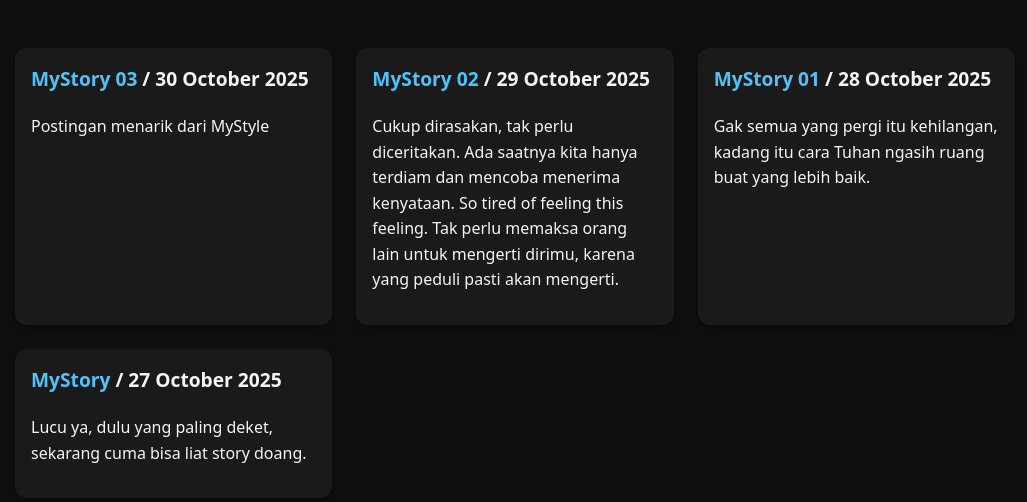
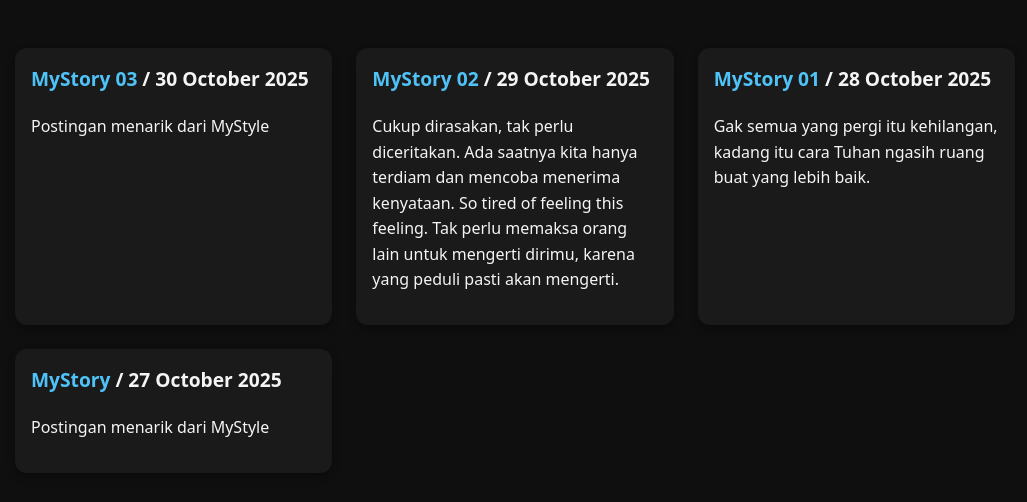
Before and after one commit to mystyl3/mystyl3.github.io, a Jekyll site: the page built from index.md, in a window 1280 px wide. Shown: the top 502 px of the page, without its empty margins (125-1152 px from the left). Built offline with Jekyll 4.4.1, drawn with Linux system fonts in a browser that asks for light colours.

Commit message:
Update 2025-10-27-mystory.html

```diff
--- a/_posts/2025-10-27-mystory.html
+++ b/_posts/2025-10-27-mystory.html
@@ -1,12 +1,8 @@
 ---
 layout: none
 title: "MyStory"
-description: "Lucu ya, dulu yang paling deket, sekarang cuma bisa liat story doang."
 date: 2025-10-27 06:00:00 +0700
-author: Wildan Hidayat
-thumbnail: /assets/images/story1.jpg
 permalink: /mystory
-tags: [cerita, kehidupan, perasaan]
 ---
 
 <!DOCTYPE html>
```
